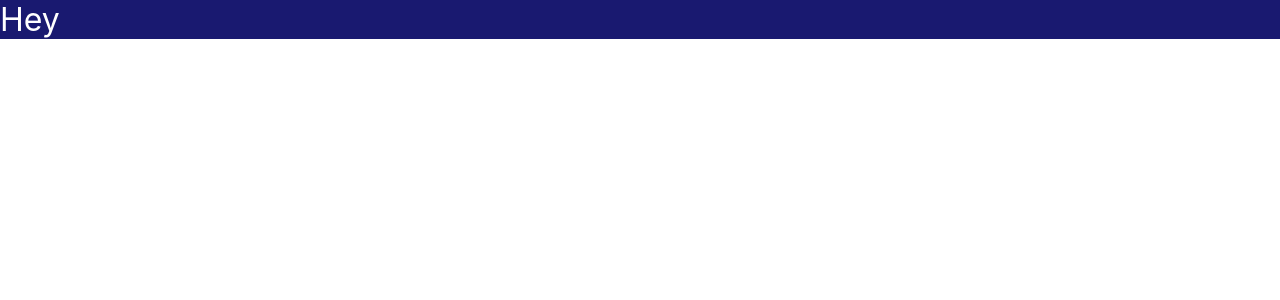
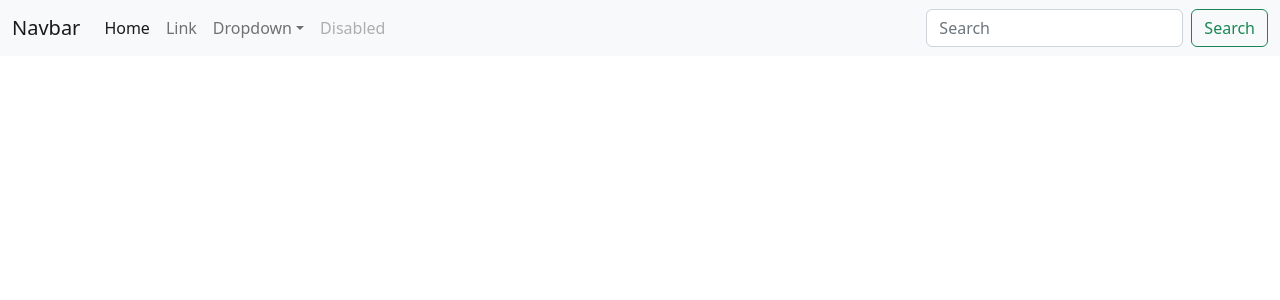
Before and after one commit to ganeshnewpen/mission-react, a React (Create React App) app: page / in a window 1280 px wide. Shown: the top 300 px of the page. Built offline with nearby package versions, Linux system fonts and the light colour scheme.

Commit message:
installed bootstrap

```diff
--- a/package.json
+++ b/package.json
@@ -6,6 +6,7 @@
     "@testing-library/jest-dom": "^5.16.5",
     "@testing-library/react": "^13.4.0",
     "@testing-library/user-event": "^13.5.0",
+    "bootstrap": "^5.2.3",
     "react": "^18.2.0",
     "react-dom": "^18.2.0",
     "react-scripts": "5.0.1",
--- a/src/App.js
+++ b/src/App.js
@@ -3,7 +3,42 @@
 function App() {
   return (
     <>
-    <div className="lets-start">Hey</div>
+   <nav className="navbar navbar-expand-lg navbar-light bg-light">
+  <div className="container-fluid">
+    <a className="navbar-brand" href="#">Navbar</a>
+    <button className="navbar-toggler" type="button" data-bs-toggle="collapse" data-bs-target="#navbarSupportedContent" aria-controls="navbarSupportedContent" aria-expanded="false" aria-label="Toggle navigation">
+      <span className="navbar-toggler-icon"></span>
+    </button>
+    <div className="collapse navbar-collapse" id="navbarSupportedContent">
+      <ul className="navbar-nav me-auto mb-2 mb-lg-0">
+        <li className="nav-item">
+          <a className="nav-link active" aria-current="page" href="#">Home</a>
+        </li>
+        <li className="nav-item">
+          <a className="nav-link" href="#">Link</a>
+        </li>
+        <li className="nav-item dropdown">
+          <a className="nav-link dropdown-toggle" href="#" id="navbarDropdown" role="button" data-bs-toggle="dropdown" aria-expanded="false">
+            Dropdown
+          </a>
+          <ul className="dropdown-menu" aria-labelledby="navbarDropdown">
+            <li><a className="dropdown-item" href="#">Action</a></li>
+            <li><a className="dropdown-item" href="#">Another action</a></li>
+            <li><hr className="dropdown-divider"/></li>
+            <li><a className="dropdown-item" href="#">Something else here</a></li>
+          </ul>
+        </li>
+        <li className="nav-item">
+          <a className="nav-link disabled" href="#" tabindex="-1" aria-disabled="true">Disabled</a>
+        </li>
+      </ul>
+      <form className="d-flex">
+        <input className="form-control me-2" type="search" placeholder="Search" aria-label="Search"/>
+        <button className="btn btn-outline-success" type="submit">Search</button>
+      </form>
+    </div>
+  </div>
+</nav>
     </>
   );
 }
--- a/src/index.js
+++ b/src/index.js
@@ -1,6 +1,9 @@
 import React from 'react';
 import ReactDOM from 'react-dom/client';
 import './index.css';
+import 'bootstrap/dist/css/bootstrap.min.css';
+import 'bootstrap/dist/js/bootstrap.min.js';
+
 import App from './App';
 import reportWebVitals from './reportWebVitals';
 
```
Also changed, not shown: 1 other file (tests, documents, lock files or other folders).
